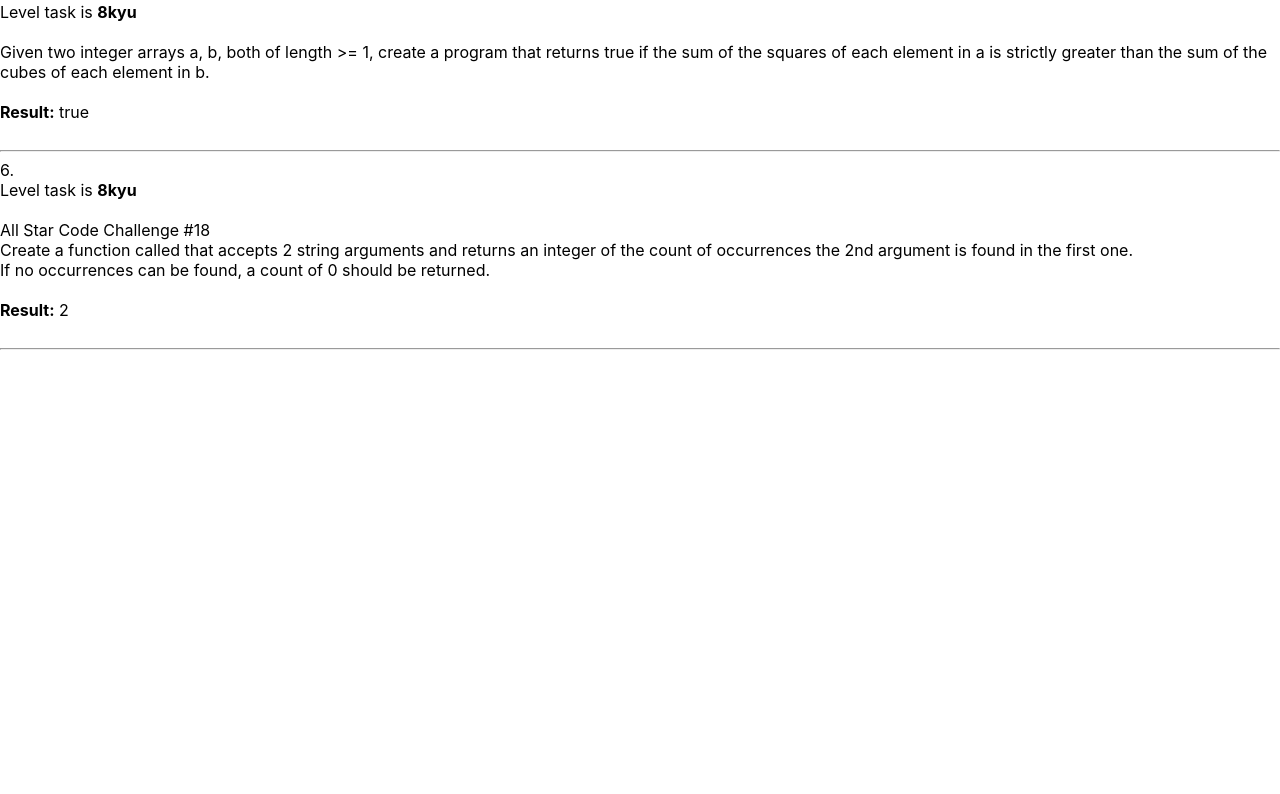
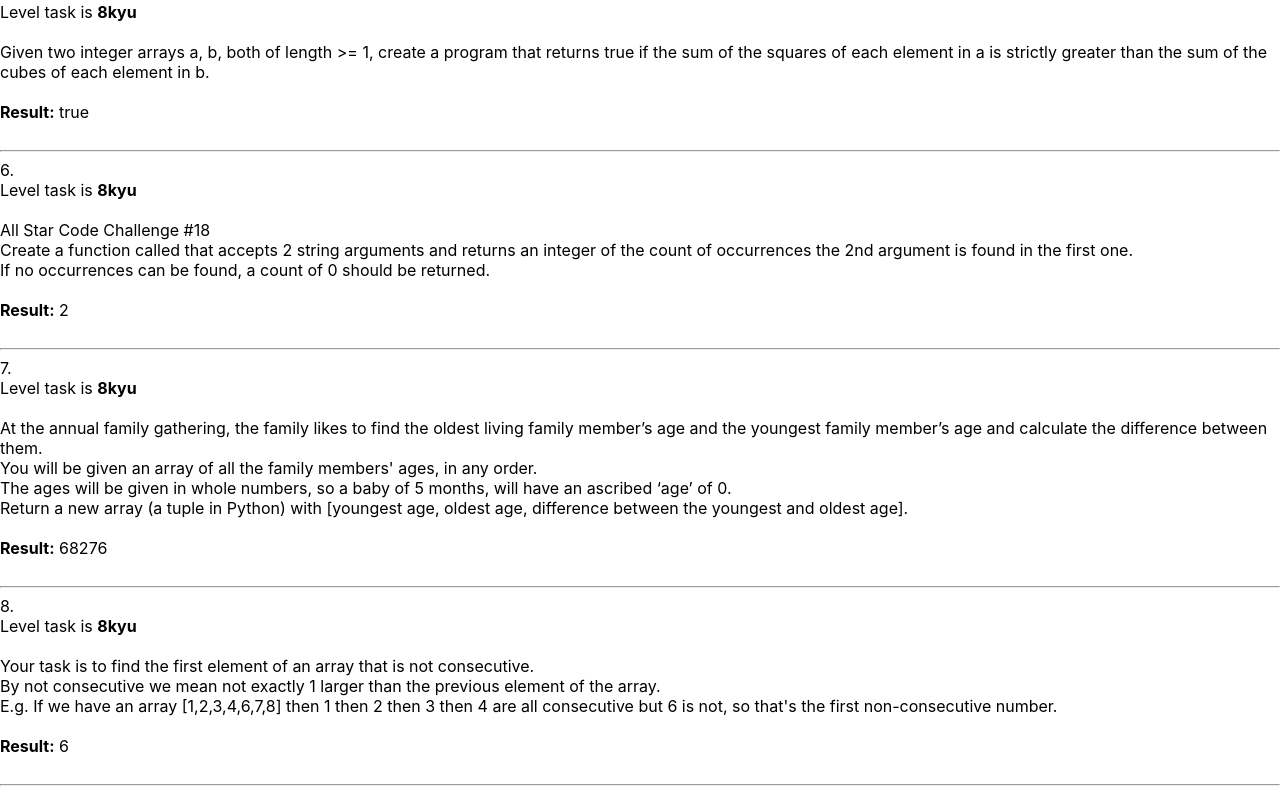
Before and after one commit to Xotonori/codewars, a React (Create React App) app: page / in a window 1280 px wide. Shown: the part 950-1744 px from the top of the page. Before the commit the page ends 1308 px from the top, so only its background shows below. Built offline with nearby package versions, Linux system fonts and the light colour scheme.

Commit message:
CodewarsTask07-08 is done

```diff
--- a/src/App.js
+++ b/src/App.js
@@ -6,6 +6,8 @@ import CodewarsTask03 from "./components/CodewarsTask03";
 import CodewarsTask04 from "./components/CodewarsTask04";
 import CodewarsTask05 from "./components/CodewarsTask05";
 import CodewarsTask06 from "./components/CodewarsTask06";
+import CodewarsTask07 from "./components/CodewarsTask07";
+import CodewarsTask08 from "./components/CodewarsTask08";
 
 const App = () => {
     return (
@@ -16,6 +18,8 @@ const App = () => {
             4. <CodewarsTask04 />
             5. <CodewarsTask05 />
             6. <CodewarsTask06 />
+            7. <CodewarsTask07 />
+            8. <CodewarsTask08 />
         </div>
     );
 };
--- /dev/null
+++ b/src/components/CodewarsTask07.js
@@ -0,0 +1,34 @@
+import React from 'react';
+
+// At the annual family gathering, the family likes to find the oldest living family member’s age and the youngest family member’s age and calculate the difference between them.
+//
+// You will be given an array of all the family members' ages, in any order. The ages will be given in whole numbers, so a baby of 5 months, will have an ascribed ‘age’ of 0. Return a new array (a tuple in Python) with [youngest age, oldest age, difference between the youngest and oldest age].
+
+const CodewarsTask07 = () => {
+
+    function differenceInAges(ages){
+        return [Math.min(...ages), Math.max(...ages), Math.max(...ages) - Math.min(...ages)];
+    }
+
+    return (
+        <div>
+            <div className={"level-task"}>Level task is <strong>8kyu</strong></div>
+            <br/>
+            <div className={"condition"}>
+                At the annual family gathering, the family likes to find the oldest living family member’s age and the youngest family member’s age and calculate the difference between them.
+                <br/>
+                You will be given an array of all the family members' ages, in any order.<br/>
+                The ages will be given in whole numbers, so a baby of 5 months, will have an ascribed ‘age’ of 0.<br/>
+                Return a new array (a tuple in Python) with [youngest age, oldest age, difference between the youngest and oldest age].
+            </div>
+            <br/>
+            <div>
+                <strong>Result:</strong> {differenceInAges([82, 15, 6, 38, 35])}
+            </div>
+            <br/>
+            <hr/>
+        </div>
+    )
+};
+
+export default CodewarsTask07;
--- /dev/null
+++ b/src/components/CodewarsTask08.js
@@ -0,0 +1,37 @@
+import React from 'react';
+
+// Your task is to find the first element of an array that is not consecutive.
+//
+// By not consecutive we mean not exactly 1 larger than the previous element of the array.
+//
+// E.g. If we have an array [1,2,3,4,6,7,8] then 1 then 2 then 3 then 4 are all consecutive but 6 is not, so that's the first non-consecutive number.
+
+const CodewarsTask08 = () => {
+
+    function firstNonConsecutive (arr) {
+        const newArr = arr.filter((num, i) => Math.abs(arr[i - 1] - num) > 1);
+        return newArr.length !== 0 ? newArr[0] : null;
+    }
+
+    return (
+        <div>
+            <div className={"level-task"}>Level task is <strong>8kyu</strong></div>
+            <br/>
+            <div className={"condition"}>
+                Your task is to find the first element of an array that is not consecutive.
+                <br/>
+                By not consecutive we mean not exactly 1 larger than the previous element of the array.
+                <br/>
+                E.g. If we have an array [1,2,3,4,6,7,8] then 1 then 2 then 3 then 4 are all consecutive but 6 is not, so that's the first non-consecutive number.
+            </div>
+            <br/>
+            <div>
+                <strong>Result:</strong> {firstNonConsecutive([1,2,3,4,6,7,8])}
+            </div>
+            <br/>
+            <hr/>
+        </div>
+    )
+};
+
+export default CodewarsTask08;
```
